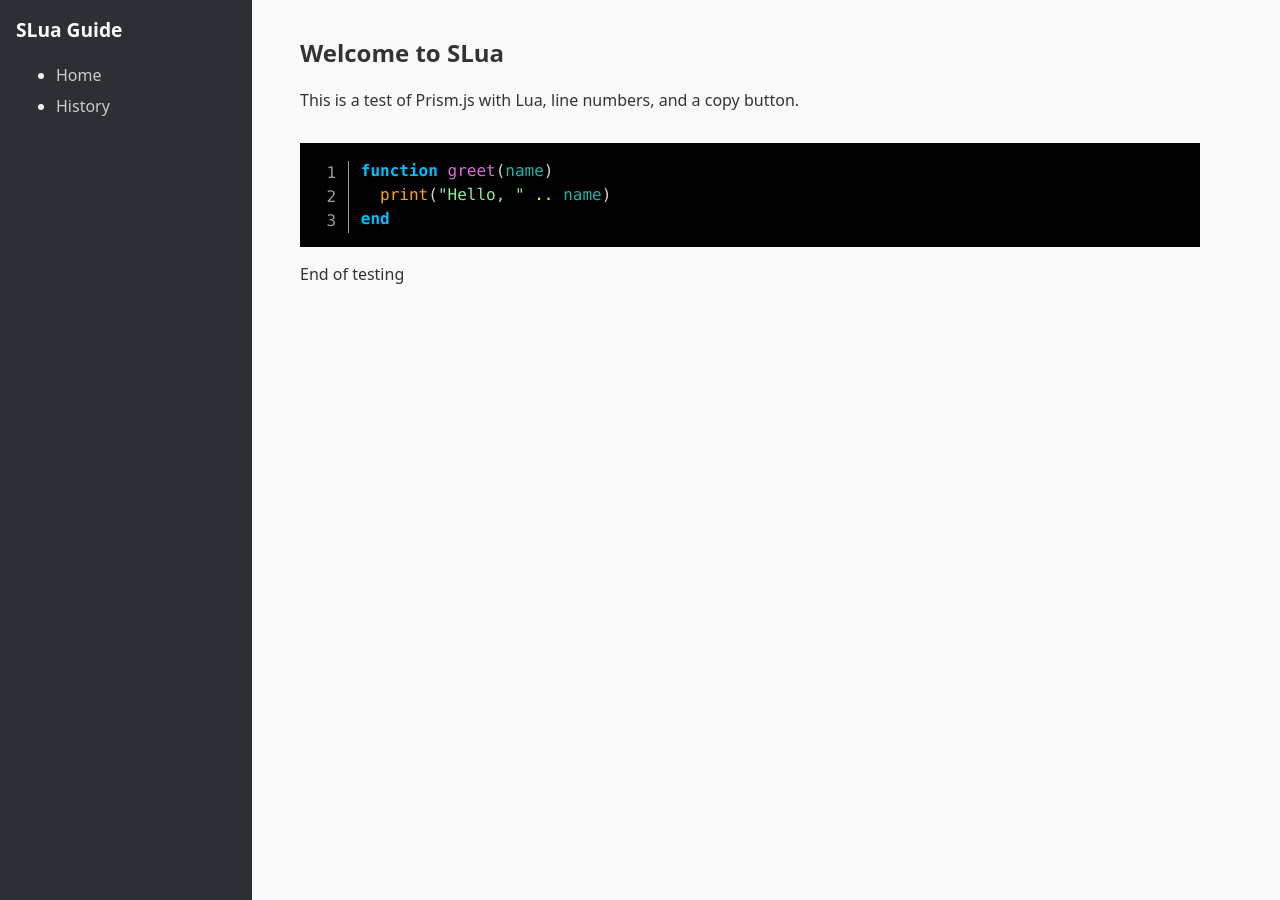
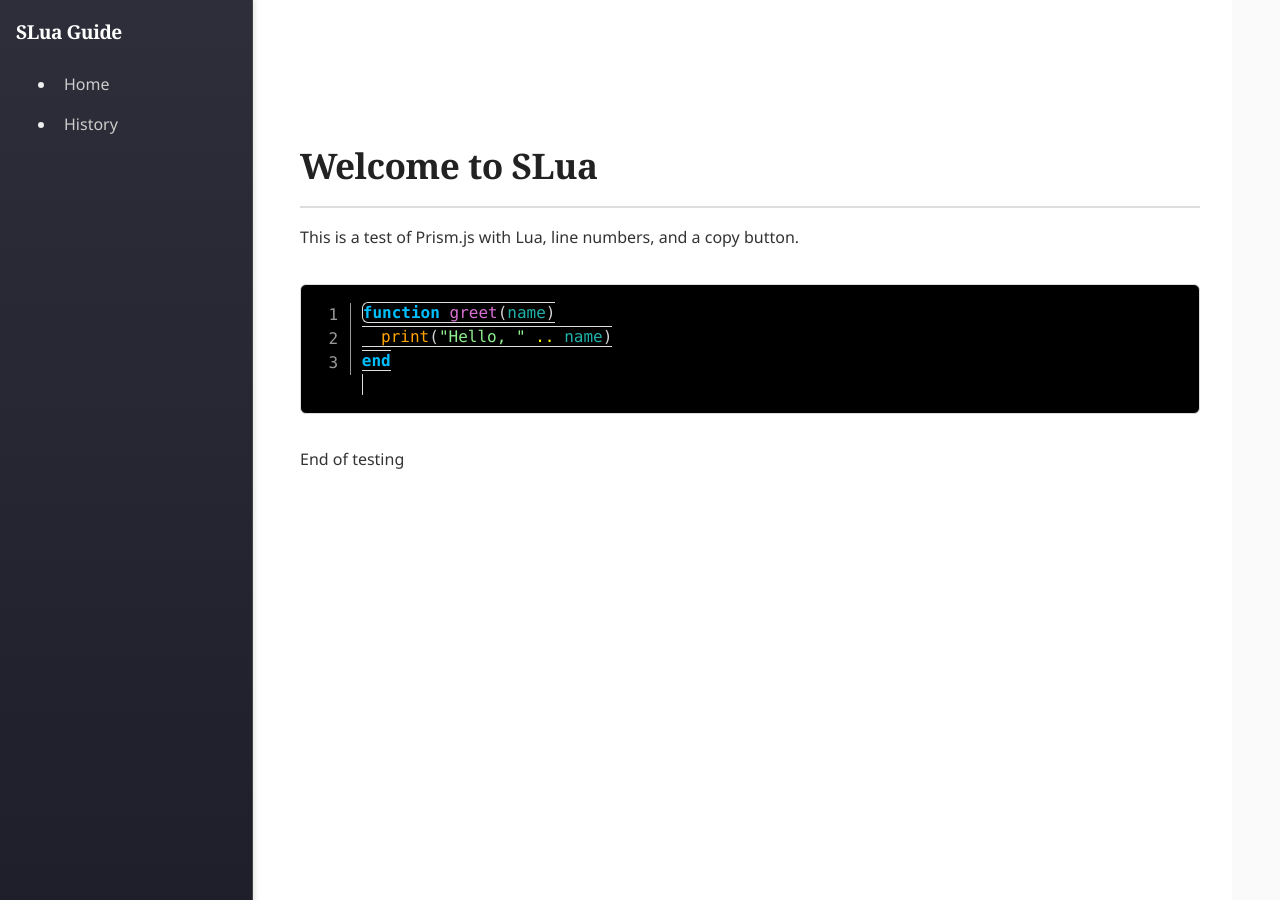
Before and after one commit to Suzanna-Linn/slua, a Jekyll site: the page built from docs/index.md, in a window 1280 px wide. Built offline with Jekyll 4.4.1, drawn with Linux system fonts in a browser that asks for light colours; nearby versions of some CDN libraries; comment, search, counter and statistics services are not loaded.

Commit message:
Update style.css

```diff
--- a/docs/assets/style.css
+++ b/docs/assets/style.css
@@ -1,23 +1,75 @@
+/* === Base and Typography === */
 body {
   margin: 0;
-  font-family: system-ui, sans-serif;
+  font-family: "Segoe UI", "Helvetica Neue", system-ui, sans-serif;
+  font-size: 1rem;
+  line-height: 1.7;
   background: #fafafa;
   color: #333;
 }
 
+/* Headings */
+h1, h2, h3 {
+  font-family: "Georgia", serif;
+  font-weight: 600;
+  color: #222;
+  letter-spacing: -0.5px;
+  margin-top: 2.5em;
+  margin-bottom: 0.5em;
+}
+
+h1 {
+  font-size: 2.2rem;
+  margin-bottom: 0.5rem;
+  border-bottom: 2px solid #ddd;
+  padding-bottom: 0.3em;
+}
+
+h2 {
+  font-size: 1.6rem;
+  margin-top: 2em;
+  margin-bottom: 0.3em;
+  color: #444;
+}
+
+h3, h4, h5, h6 {
+  margin-top: 2.5em; /* space before each heading */
+  margin-bottom: 0.5em; /* optional: a little space after */
+}
+
+/* Paragraphs */
+p {
+  margin-bottom: 2em; /* adds vertical space after each paragraph */
+  text-align: justify;
+}
+
+/* Remove extra space between paragraph and list */
+p + ul, p + ol {
+  margin-top: -1.5em;  /* cancels the p's bottom margin */
+}
+
+/* Add space after lists */
+ul, ol {
+  margin-bottom: 2em;
+}
+
+/* === Layout === */
 .container {
   display: flex;
   min-height: 100vh;
 }
 
+/* Sidebar */
 .sidebar {
   width: 220px;
-  background: #2c2f33;
+  background: linear-gradient(to bottom, #2e2e3a, #1e1e2a);
   color: #eee;
   padding: 1rem;
   position: fixed;
   height: 100vh;
   overflow-y: auto;
+  border-right: 1px solid #444;
+  box-shadow: 2px 0 5px rgba(0,0,0,0.1);
 }
 
 .sidebar h2 {
@@ -30,44 +82,71 @@ body {
   color: #ccc;
   text-decoration: none;
   display: block;
-  padding: 0.3em 0;
+  padding: 0.4em 0.5em;
+  border-radius: 4px;
+  transition: background 0.2s ease;
 }
 
 .sidebar a:hover {
+  background: rgba(255, 255, 255, 0.1);
   color: #fff;
 }
 
+/* Main content */
 .content {
   margin-left: 220px;
-  padding: 1rem 1rem 1rem 5rem;
+  padding: 3rem 2rem 3rem 5rem;
   max-width: 900px;
   flex: 1;
+  background: #fff;
+  box-shadow: -1px 0 2px rgba(0, 0, 0, 0.05);
 }
 
-h3, h4, h5, h6 {
-  margin-top: 2.5em; /* space before each heading */
-  margin-bottom: 0.5em; /* optional: a little space after */
+/* === Code Styling === */
+pre, code {
+  font-family: "Fira Code", "Courier New", monospace;
+  font-size: 0.95rem;
+  background: #f8f8f8;
+  border: 1px solid #ddd;
+  border-radius: 6px;
 }
 
-p {
-  margin-bottom: 2em; /* adds vertical space after each paragraph */
-  text-align: justify;
-}
-
-p + ul, p + ol {
-  margin-top: -1.5em;  /* cancels the p's bottom margin */
-}
-
-/* Add space after lists */
-ul, ol {
+pre.line-numbers {
+  padding: 1em 1em 1em 3.8em; /* space for line numbers */
   margin-bottom: 2em;
 }
 
-pre.line-numbers {
-  padding-left: 3.8em; /* ensures line numbers align */
-}
-
+/* Prism token for comments */
 .token.comment {
   font-style: italic;
   color: #6a737d;
 }
+
+/* === Links inside content === */
+.content a {
+  color: #0066cc;
+  text-decoration: underline;
+  transition: color 0.2s ease;
+}
+
+.content a:hover {
+  color: #004799;
+}
+
+/* === Optional Table Styling === */
+table {
+  width: 100%;
+  border-collapse: collapse;
+  margin-bottom: 2em;
+  font-size: 0.95rem;
+}
+
+th, td {
+  border: 1px solid #ddd;
+  padding: 0.5em 1em;
+  text-align: left;
+}
+
+th {
+  background: #f0f0f0;
+}
```
